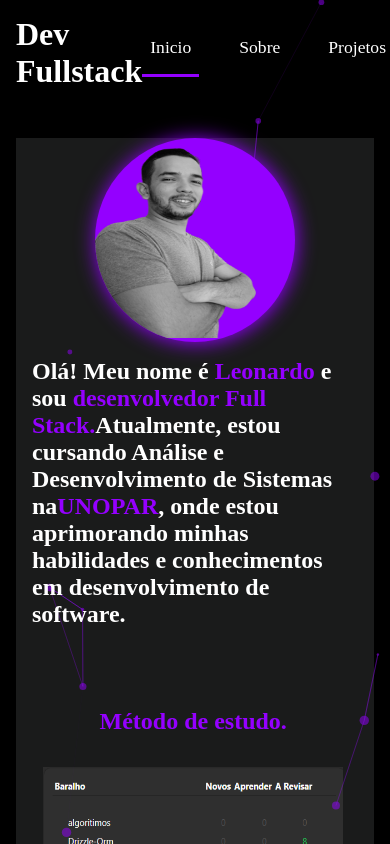
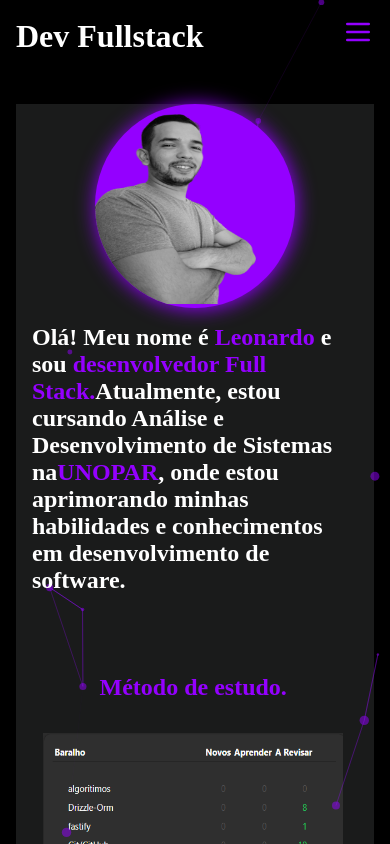
Before and after one commit to leonardofx1/portfolio, a Next.js app: page /about in a window 390 px wide. Shown: the top 844 px of the page. Built offline with nearby package versions, Linux system fonts and the light colour scheme.

Commit message:
show menu

```diff
--- a/src/components/Header/index.tsx
+++ b/src/components/Header/index.tsx
@@ -1,19 +1,36 @@
+'use client'
 import Link from "next/link";
 import styles from "./styles.module.scss";
+import { LuMenu } from "react-icons/lu";
+import { useState } from "react";
+
+import { IoMdClose } from "react-icons/io";
 export const Header = () => {
+  const [showMenu,setShowMenu] = useState(false)
   return (
-    <header className={styles.headerBody}>
+    <header className={styles.headerContainer}>
       <h1>Dev Fullstack</h1>
-      <nav>
-        <ul className={styles.headerList}>
-          <li className={styles.active}> <Link href='/' >Inicio</Link></li>
+      <nav className={styles.nav}>
+        <ul className={`${ showMenu ? styles.show : styles.headerList}`}>
+          <li className={styles.active}>
 
+            <Link href="/">Inicio</Link>
+          </li>
 
+          <li>
 
-          <li> <Link href="./about">Sobre</Link></li>
-          <li> <Link href='./project'>Projetos</Link></li>
+            <Link href="./about">Sobre</Link>
+          </li>
+          <li>
+
+            <Link href="./project">Projetos</Link>
+          </li>
+          <li className={styles.close}><IoMdClose onClick={()=> setShowMenu((state) => !state)}/></li>
         </ul>
       </nav>
+      <div className={styles.menu}>
+        <LuMenu onClick={()=> setShowMenu((state) => !state)}/>
+      </div>
     </header>
   );
 };
--- a/src/components/Header/styles.module.scss
+++ b/src/components/Header/styles.module.scss
@@ -1,6 +1,6 @@
 @import'../../styles/variables.module.scss';
 
-.headerBody {
+.headerContainer {
     display: flex;
     justify-content: space-between;
     align-items: center;
@@ -11,10 +11,19 @@
 
     background-color: $primary-color;
 
+    @media screen and (max-width:600px) {
+        .menu {
+            display: inline-block;
+        }
+        .headerList {
+            display: none;
+        }
+    }
+
 
 }
 
-.headerList {
+.headerList{
     display: flex;
     gap: 2rem;
     color: white;
@@ -37,4 +46,52 @@
 .active {
     height: 3rem;
     border-bottom: .2rem solid $purple-color;
+
 }
+
+.menu {
+    display: none;
+    color: $purple-color;
+    font-size: 2rem;
+    cursor: pointer;
+}
+.close {
+    display: none;
+    color: $purple-color;
+    font-size: 2rem;
+    position: absolute;
+    z-index: 300;
+    top: 20px;
+    right: 10px;
+    cursor: pointer;
+}
+.show{
+    display: flex;
+    flex-direction: column;
+    position: absolute;
+    z-index: 200;
+    height: 100vh;
+    width: 300px;
+
+    top: 0;
+    right: 0;
+
+    background-color: $primary-color;
+    color:white;
+
+    gap: 1rem;
+
+    padding: 3rem  .5rem;
+    li a {
+        color: white;
+
+        font-size: 1.5rem;
+
+    }
+    .active {
+        width: 150px;
+    }
+    .close {
+        display: inline-block;
+    }
+}
```
Also changed, not shown: src/components/HomeBody/styles.module.scss (+10 -1 lines).
